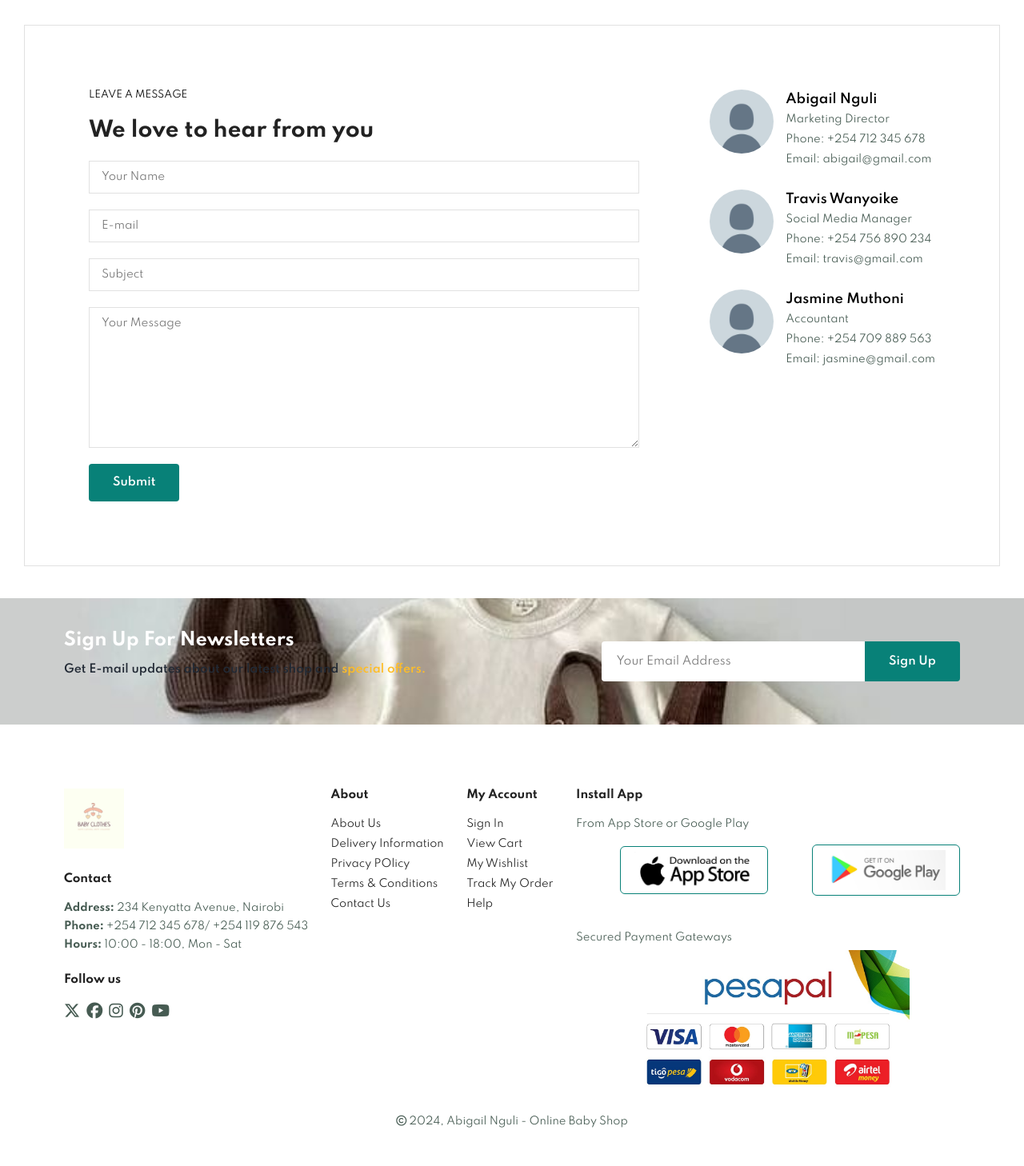
After one commit to Abigail-Nguli/e-commerce-website, a PHP site: page /contact.html in a window 1280 px wide. The commit adds this page. Shown: the part 905-2363 px from the top of the page at 80% size. Run offline with PHP 8.4, Linux system fonts and the light colour scheme; some libraries are stand-ins or nearby versions.

Commit message:
Updated contact us page

```diff
--- /dev/null
+++ b/contact.html
@@ -0,0 +1,180 @@
+<!DOCTYPE html>
+<html lang="en">
+  <head>
+    <meta charset="UTF-8" />
+    <meta name="viewport" content="width=device-width, initial-scale=1.0" />
+    <title>Online Baby Shop</title>
+    <link rel="stylesheet" href="style.css" />
+    <script
+      src="https://kit.fontawesome.com/a29196e54d.js"
+      crossorigin="anonymous"
+    ></script>
+  </head>
+  <body>
+    <section id="header">
+      <a href="#"
+        ><img src="Images/Logo.jpeg" class="logo" alt="" width="10%"
+      /></a>
+
+      <div class="">
+        <ul id="navbar">
+          <li><a href="index.html">Home</a></li>
+          <li><a href="shop.html">Shop</a></li>
+          <li><a href="blog.html">Blog</a></li>
+          <li><a href="about.html">About</a></li>
+          <li><a class="active" href="contact.html">Contact</a></li>
+
+          <li id="lg-bag">
+            <a href="cart.html"><i class="fa-solid fa-bag-shopping"></i></a>
+          </li>
+          <a href="#" id="close"><i class="fa-solid fa-indent"></i></a>
+        </ul>
+      </div>
+      <div id="mobile">
+        <a href="cart.html"><i class="fa-solid fa-bag-shopping"></i></a>
+        <i id="bar" class="fa-solid fa-outdent"></i>
+      </div>
+    </section>
+
+    <section id="page-header" class="about-header">
+      <h2>3let's_talk</h2>
+      <p>LEAVE A MESSAGE, We love to hear from you!</p>
+    </section>
+
+    <section id="contactdetails" class="section-p1">
+      <div class="details">
+        <span>GET IN TOUCH</span>
+        <h2>Visit our shop location or contact us today</h2>
+        <h3>Head Office</h3>
+        <div class="">
+          <li>
+            <i class="fa-solid fa-map-pin"></i>
+            <p>234 Kenyatta Avenue, Nairobi</p>
+          </li>
+          <li>
+            <i class="fa-solid fa-envelope"></i>
+            <p>babyshop@gmail.com</p>
+          </li>
+          <li>
+            <i class="fa-solid fa-phone-volume"></i>
+            <p>+254 712 345 678/ +254 119 876 543</p>
+          </li>
+          <li>
+            <i class="fa-solid fa-clock"></i>
+            <p>10:00 - 18:00, Mon - Sat</p>
+          </li>
+        </div>
+      </div>
+      <div class="map">
+        <iframe
+          src="https://www.google.com/maps/embed?pb=!1m18!1m12!1m3!1d3988.8122913524567!2d36.814362074790665!3d-1.286694498701073!2m3!1f0!2f0!3f0!3m2!1i1024!2i768!4f13.1!3m3!1m2!1s0x182f10c55202d22b%3A0x9476f14fd49cde4d!2sKenyatta%20Ave%2C%20Nairobi!5e0!3m2!1sen!2ske!4v1728136090145!5m2!1sen!2ske"
+          width="600"
+          height="450"
+          style="border: 0"
+          allowfullscreen=""
+          loading="lazy"
+          referrerpolicy="no-referrer-when-downgrade"
+        ></iframe>
+      </div>
+    </section>
+
+    <section id="form-details">
+        <form action="">
+            <span>LEAVE A MESSAGE</span>
+            <h2>We love to hear from you</h2>
+            <input type="text" placeholder="Your Name">
+            <input type="email" placeholder="E-mail">
+            <input type="text" placeholder="Subject">
+            <textarea name="" id="" cols="30" rows="10" placeholder="Your Message"></textarea>
+            <button class="normal">Submit</button>
+        </form>
+
+        <div class="people">
+            <div>
+                <img src="Images/Profile.jpeg" alt="" width="80px" height="80px">
+                <p><span>Abigail Nguli</span> Marketing Director <br> Phone: +254 712 345 678 <br>Email: abigail@gmail.com</p>
+            </div>
+            <div>
+                <img src="Images/Profile.jpeg" alt="" width="80px" height="80px">
+                <p><span>Travis Wanyoike</span> Social Media Manager <br> Phone: +254 756 890 234 <br>Email: travis@gmail.com</p>
+            </div>
+            <div>
+                <img src="Images/Profile.jpeg" alt="" width="80px" height="80px">
+                <p><span>Jasmine Muthoni</span> Accountant <br> Phone: +254 709 889 563 <br>Email: jasmine@gmail.com</p>
+            </div>
+        </div>
+    </section>
+
+    <section id="newsletter" class="section-p1 section-m1">
+      <div class="newstext">
+        <h4>Sign Up For Newsletters</h4>
+        <p>
+          Get E-mail updates about our latest shop and
+          <span>special offers.</span>
+        </p>
+      </div>
+      <div class="form">
+        <input type="text" name="" id="" placeholder="Your Email Address" />
+        <button class="normal">Sign Up</button>
+      </div>
+    </section>
+
+    <footer class="section-p1">
+      <div class="col col1">
+        <img src="Images/Logo.jpeg" alt="" class="logo" />
+        <h4>Contact</h4>
+        <p><strong>Address:</strong> 234 Kenyatta Avenue, Nairobi</p>
+        <p><strong>Phone:</strong> +254 712 345 678/ +254 119 876 543</p>
+        <p><strong>Hours:</strong> 10:00 - 18:00, Mon - Sat</p>
+        <div class="follow">
+          <h4>Follow us</h4>
+          <div class="icon">
+            <i class="fa-brands fa-x-twitter"></i>
+            <i class="fa-brands fa-facebook"></i>
+            <i class="fa-brands fa-instagram"></i>
+            <i class="fa-brands fa-pinterest"></i>
+            <i class="fa-brands fa-youtube"></i>
+          </div>
+        </div>
+      </div>
+
+      <div class="col">
+        <h4>About</h4>
+        <a href="#">About Us</a>
+        <a href="#">Delivery Information</a>
+        <a href="#">Privacy POlicy</a>
+        <a href="#">Terms & Conditions</a>
+        <a href="#">Contact Us</a>
+      </div>
+
+      <div class="col">
+        <h4>My Account</h4>
+        <a href="#">Sign In</a>
+        <a href="#">View Cart</a>
+        <a href="#">My Wishlist</a>
+        <a href="#">Track My Order</a>
+        <a href="#">Help</a>
+      </div>
+
+      <div class="col install">
+        <h4>Install App</h4>
+        <p>From App Store or Google Play</p>
+        <div class="row">
+          <img src="Images/App Store.jpeg" alt="" />
+          <img src="Images/Google Play.jpeg" alt="" />
+        </div>
+        <p>Secured Payment Gateways</p>
+        <img src="Images/Payment.jpeg" alt="" class="payment" />
+      </div>
+
+      <div class="copyright">
+        <p>
+          <i class="fa-regular fa-copyright"></i> 2024, Abigail Nguli - Online
+          Baby Shop
+        </p>
+      </div>
+    </footer>
+
+    <script src="script.js"></script>
+  </body>
+</html>
--- a/style.css
+++ b/style.css
@@ -432,7 +432,7 @@ body {
 #newsletter p {
   font-size: 14px;
   font-weight: 600;
-  color: #818ea0;
+  color: #222a35;
 }
 
 #newsletter p span {
@@ -691,6 +691,122 @@ footer .copyright {
   border-radius: 30px;
 }
 
+/*Contact Page*/
+#contactdetails {
+  display: flex;
+  align-items: center;
+  justify-content: space-between;
+}
+
+#contactdetails .details {
+  width: 40%;
+}
+
+#contactdetails .details span,
+#form-details form span {
+  font-size: 12px;
+}
+
+#contactdetails .details h2,
+#form-details form h2 {
+  font-size: 26px;
+  line-height: 35px;
+  padding: 20px 0;
+}
+
+#contactdetails .details h3 {
+  font-size: 16px;
+  padding-bottom: 15px;
+}
+
+#contactdetails .details li {
+  list-style: none;
+  display: flex;
+  padding: 10px 0;
+}
+
+#contactdetails .details li i {
+  font-size: 14px;
+  padding-right: 22px;
+}
+
+#contactdetails .details li p {
+  font-size: 14px;
+  margin: 0;
+}
+
+#contactdetails .map {
+  width: 55%;
+  height: 400px;
+}
+
+#contactdetails .map iframe{
+  width: 100%;
+  height: 100%;
+}
+
+#form-details {
+  display: flex;
+  justify-content: space-between;
+  margin: 30px;
+  padding: 80px;
+  border: 1px solid #e1e1e1;
+}
+
+#form-details form {
+  width: 65%;
+  display: flex;
+  flex-direction: column;
+  align-items: flex-start;
+}
+
+#form-details form input,
+#form-details form textarea {
+  width: 100%;
+  padding: 12px 15px;
+  outline: none;
+  margin-bottom: 20px;
+  border: 1px solid #e1e1e1;
+}
+
+#form-details form button {
+  background-color: #088178;
+  color: #fff;
+}
+
+#form-details .people img {
+  border-radius: 50%;
+  object-fit: cover;
+  margin-right: 15px;
+}
+
+#form-details .people div{
+  padding-bottom: 25px;
+  display: flex;
+  align-items: flex-start;
+}
+
+#form-details .people div p {
+  margin: 0;
+  font-size: 13px;
+  line-height: 25px;
+
+}
+
+#form-details .people div span {
+  display: block;
+  font-size: 16px;
+  font-weight: 600;
+  color: #000;
+}
+
+#form-details .people div span {
+  display: block;
+  font-size: 16px;
+  font-weight: 600;
+  color: #000;
+}
+
 /*Media Query*/
 @media (max-width: 799px) {
   .section-p1 {
@@ -824,6 +940,16 @@ footer .copyright {
   footer .install {
     margin: 30px auto 45px auto;
   }
+
+  /*Contact Page*/
+  #form-details {
+    padding: 40px;
+
+  }
+
+  #form-details form{
+    width: 50%;
+  }
 }
 
 @media (max-width: 477px) {
@@ -942,4 +1068,28 @@ footer .copyright {
     width: 100%;
   }
 
+  /*Contact Page*/
+  #contactdetails {
+    flex-direction: column;
+  }
+
+  #contactdetails .details{
+    width: 100%;
+    margin-bottom: 30px;
+  }
+
+ #contactdetails .map{
+    width: 100%;
+  }
+
+  #form-details {
+    margin: 10px;
+    padding: 30px 10px;
+    flex-wrap: wrap;
+  }
+
+  #form-deatils .form {
+    width: 100%;
+    margin-bottom: 30px;
+  }
 }
```
Also changed, not shown: Images/Profile.jpeg (added).
